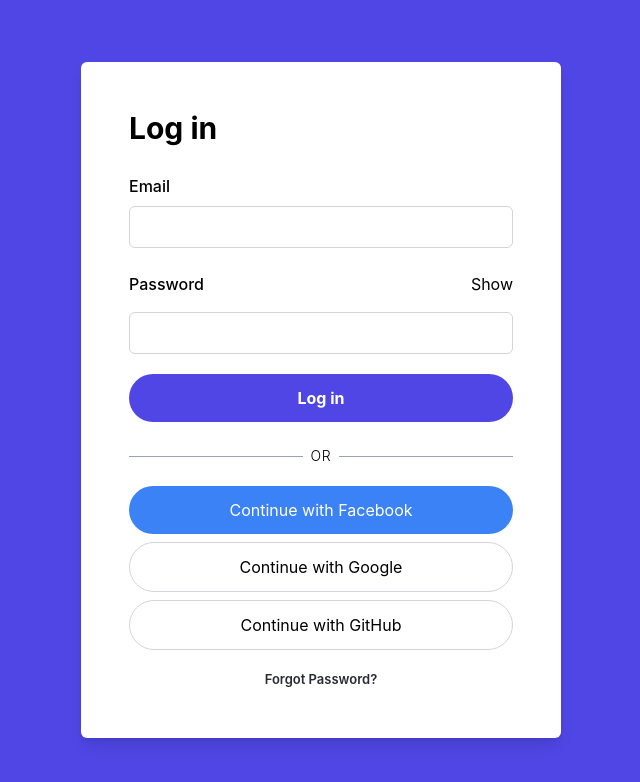
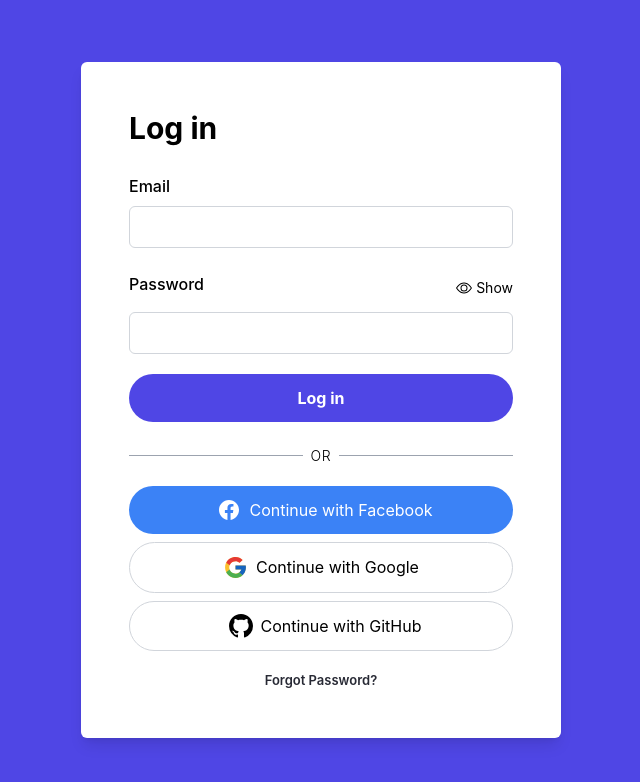
Before and after one commit to dantebleu/culture, a React (Create React App) app in the folder myapp/: page / in a window 1280 px wide. Shown: the top 782 px of the page, without its empty margins (319-959 px from the left). Built offline with nearby package versions, Linux system fonts and the light colour scheme.

Commit message:
added logos and fixed alignment

```diff
--- a/myapp/src/App.js
+++ b/myapp/src/App.js
@@ -1,3 +1,5 @@
+import GoogleSvg from "./Images/GoogleIcon.svg";
+
 export default function App() {
   return (
     <div className="flex justify-center items-center h-screen bg-indigo-600">
@@ -26,7 +28,21 @@ export default function App() {
                 <label For="password" className="font-medium text-base mb-2 ">
                   Password
                 </label>
-                <span>Show</span>
+                <span className="flex items-center text-[14px]">
+                  <svg
+                    xmlns="http://www.w3.org/2000/svg"
+                    width="16"
+                    height="16"
+                    fill="currentColor"
+                    class="bi bi-eye"
+                    viewBox="0 0 16 16"
+                    className="mx-1"
+                  >
+                    <path d="M16 8s-3-5.5-8-5.5S0 8 0 8s3 5.5 8 5.5S16 8 16 8zM1.173 8a13.133 13.133 0 0 1 1.66-2.043C4.12 4.668 5.88 3.5 8 3.5c2.12 0 3.879 1.168 5.168 2.457A13.133 13.133 0 0 1 14.828 8c-.058.087-.122.183-.195.288-.335.48-.83 1.12-1.465 1.755C11.879 11.332 10.119 12.5 8 12.5c-2.12 0-3.879-1.168-5.168-2.457A13.134 13.134 0 0 1 1.172 8z" />
+                    <path d="M8 5.5a2.5 2.5 0 1 0 0 5 2.5 2.5 0 0 0 0-5zM4.5 8a3.5 3.5 0 1 1 7 0 3.5 3.5 0 0 1-7 0z" />
+                  </svg>
+                  Show
+                </span>
               </div>
               <div>
                 <input
@@ -54,17 +70,36 @@ export default function App() {
             <hr className="border-gray-400 w-full" />
           </div>
           <div className="mt-5">
-            <button className="w-full rounded-full bg-blue-500 hover:bg-blue-700 text-white text-[16px] font-normal p-3">
+            <button className="w-full flex justify-center items-center rounded-full bg-blue-500 hover:bg-blue-700 text-white text-[16px] font-normal p-3">
+              <svg
+                xmlns="http://www.w3.org/2000/svg"
+                width="24"
+                height="24"
+                fill="white"
+                viewBox="0 0 24 24"
+                className="mx-2"
+              >
+                <path d="M22 12c0-5.523-4.477-10-10-10S2 6.477 2 12c0 4.991 3.657 9.128 8.438 9.878v-6.987h-2.54V12h2.54V9.797c0-2.506 1.492-3.89 3.777-3.89 1.093 0 2.238.195 2.238.195v2.46h-1.26c-1.243 0-1.63.771-1.63 1.563V12h2.773l-.443 2.89h-2.33v6.988C18.343 21.128 22 16.991 22 12z"></path>
+              </svg>
               Continue with Facebook
             </button>
           </div>
           <div className="mt-2">
-            <button className="w-full border border-gray-300 rounded-full bg-white hover:bg-gray-300 text-black text-[16px] font-normal p-3">
-              Continue with Google
+            <button className="w-full flex items-center justify-center border border-gray-300 rounded-full bg-white hover:bg-gray-300 text-black text-[16px] font-normal p-3">
+              <img src={GoogleSvg} alt="" className="h-[25px] mr-2" /> Continue
+              with Google
             </button>
           </div>
           <div className="mt-2">
-            <button className="w-full border border-gray-300 rounded-full bg-white hover:bg-blue-700 text-black text-[16px] font-normal p-3">
+            <button className="w-full flex justify-center items-center border border-gray-300 rounded-full bg-white hover:bg-blue-700 text-black text-[16px] font-normal p-3">
+              <svg
+                xmlns="http://www.w3.org/2000/svg"
+                height="24"
+                viewBox="0 0 16 16"
+                className="mx-2"
+              >
+                <path d="M8 0c4.42 0 8 3.58 8 8a8.013 8.013 0 0 1-5.45 7.59c-.4.08-.55-.17-.55-.38 0-.27.01-1.13.01-2.2 0-.75-.25-1.23-.54-1.48 1.78-.2 3.65-.88 3.65-3.95 0-.88-.31-1.59-.82-2.15.08-.2.36-1.02-.08-2.12 0 0-.67-.22-2.2.82-.64-.18-1.32-.27-2-.27-.68 0-1.36.09-2 .27-1.53-1.03-2.2-.82-2.2-.82-.44 1.1-.16 1.92-.08 2.12-.51.56-.82 1.28-.82 2.15 0 3.06 1.86 3.75 3.64 3.95-.23.2-.44.55-.51 1.07-.46.21-1.61.55-2.33-.66-.15-.24-.6-.83-1.23-.82-.67.01-.27.38.01.53.34.19.73.9.82 1.13.16.45.68 1.31 2.69.94 0 .67.01 1.3.01 1.49 0 .21-.15.45-.55.38A7.995 7.995 0 0 1 0 8c0-4.42 3.58-8 8-8Z"></path>
+              </svg>{" "}
               Continue with GitHub
             </button>
           </div>
```
Also changed, not shown: myapp/src/Images/GoogleIcon.svg (added).
